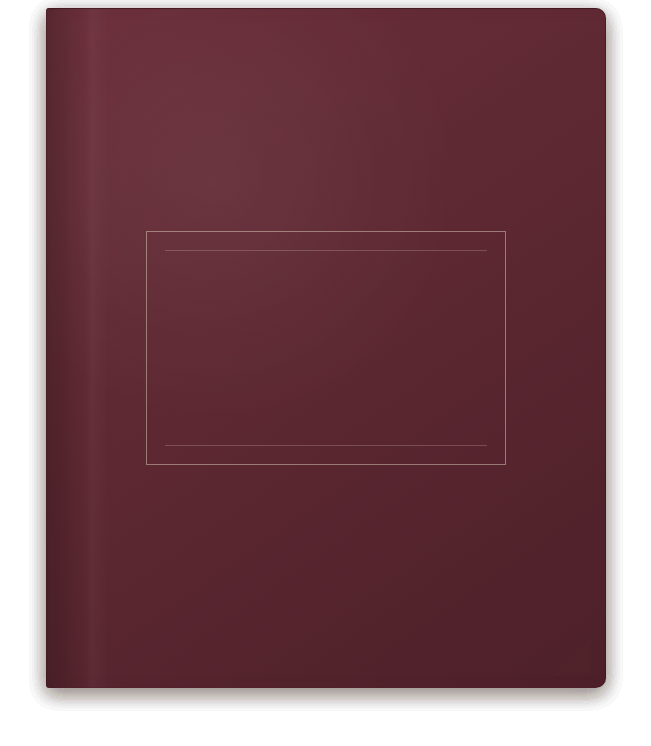
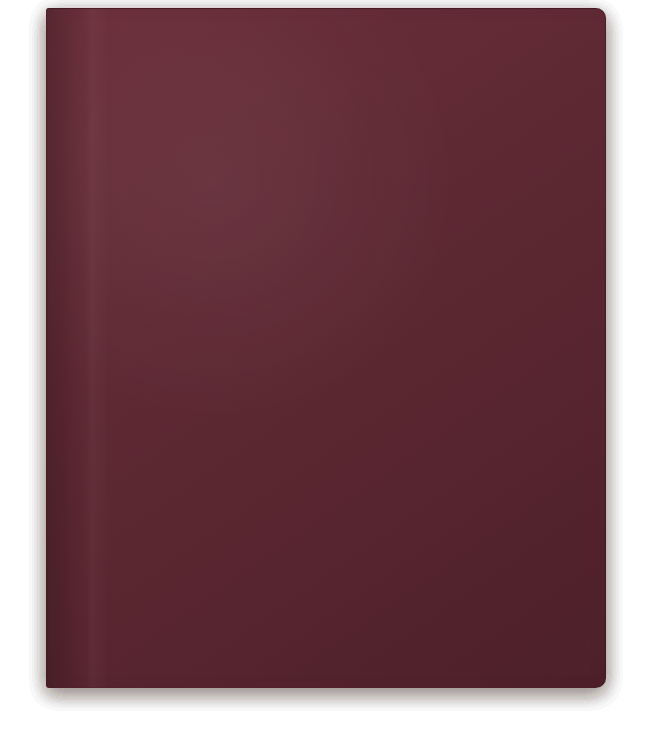
Before and after one commit to kanameruri/red_diary, a plain HTML site: page index.html in a window 1280 px wide. Shown: the whole page, without its empty margins (314-965 px from the left). Drawn offline with Linux system fonts and the light colour scheme.

Commit message:
Update index.html

```diff
--- a/index.html
+++ b/index.html
@@ -67,6 +67,14 @@ body::-webkit-scrollbar,
     0 6px 20px rgba(45,31,20,.10),
     inset 10px 0 18px rgba(85,64,44,.035) !important;
 }
+  .cover-frame{
+  border:none !important;
+}
+
+.cover-frame::before,
+.cover-frame::after{
+  display:none !important;
+}
 </style>
 </head>
 <body>
@@ -75,7 +83,7 @@ body::-webkit-scrollbar,
 <div class="book" id="book">
 <!-- 複製一整個 <section class="page">…</section> 即可新增頁面。永久塗黑：<span class="redacted">秘密文字</span> -->
 <section class="page cover"><div class="cover-inner"><div class="cover-frame"><div class="cover-title"> </div><div class="cover-sub"> </div></div></div><div class="corner-hint"></div></section>
-<section class="page"><div class="page-inner"><div class="date">184 年 12 月 20 日</div><div class="entry"><p>██ 月 ██ 日 </p><p>今日身體無異常。</p><p>新聞裡提到了北部的fork吃人事件。</p><p>我害怕自己總有一天會變成那樣。Saffron抱住我，說不管是怎樣的我，他都會接受。</p></div></div><div class="page-number">01</div><div class="corner-hint"></div></section>
+<section class="page"><div class="page-inner"><div class="date">██ 月 ██ 日</div><div class="entry"><p>今日身體無異常。</p><p>新聞裡提到了北部的fork吃人事件。</p><p>我害怕自己總有一天會變成那樣。Saffron抱住我，說不管是怎樣的我，他都會接受。</p></div></div><div class="page-number">01</div><div class="corner-hint"></div></section>
 <section class="page"><div class="page-inner"><div class="date">184 年 12 月 21 日</div><div class="entry"><p>凌晨又醒了一次。夢裡有人站在河邊，我看不清他的臉，只記得風把衣服吹得很響。</p><p>上午訓練時，██████問我是不是生病了。我說沒有。他沒有追問，只把水壺留在我旁邊。</p><p>午餐依然吃不下去。氣味很淡，甚至不能確定自己究竟有沒有聞到。</p></div></div><div class="page-number">02</div><div class="corner-hint"></div></section>
 <section class="page"><div class="page-inner"><div class="date">184 年 12 月 24 日</div><div class="entry"><p>今天被叫去做了第二次檢查。他們沒有告訴我結果，只讓我重複回答同樣幾個問題。</p><p class="no-indent">「你最後一次見到 <span class="redacted">████████</span> 是什麼時候？」</p><p>我答不上來。</p><p>我確實記得那條路，記得樹下積著潮濕的葉子，也記得有人在很近的地方呼吸。可是再往後，所有東西都斷掉了。</p></div></div><div class="page-number">03</div><div class="corner-hint"></div></section>
 <section class="page"><div class="page-inner"><div class="date">184 年 12 月 27 日</div><div class="entry"><p>今天第一次重新聞到食物的味道。</p><p>很短，只有一下。我甚至懷疑那只是錯覺。可那一瞬間太清楚了，清楚到我立刻把盤子推遠。</p><p>他們都在看我。</p><p>我不知道他們看見了什麼。</p></div></div><div class="page-number">04</div><div class="corner-hint"></div></section>
```
